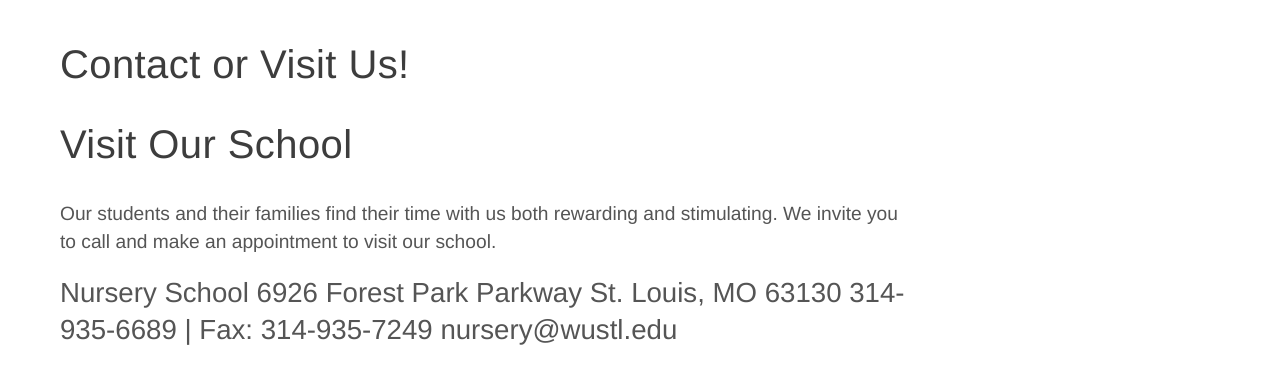
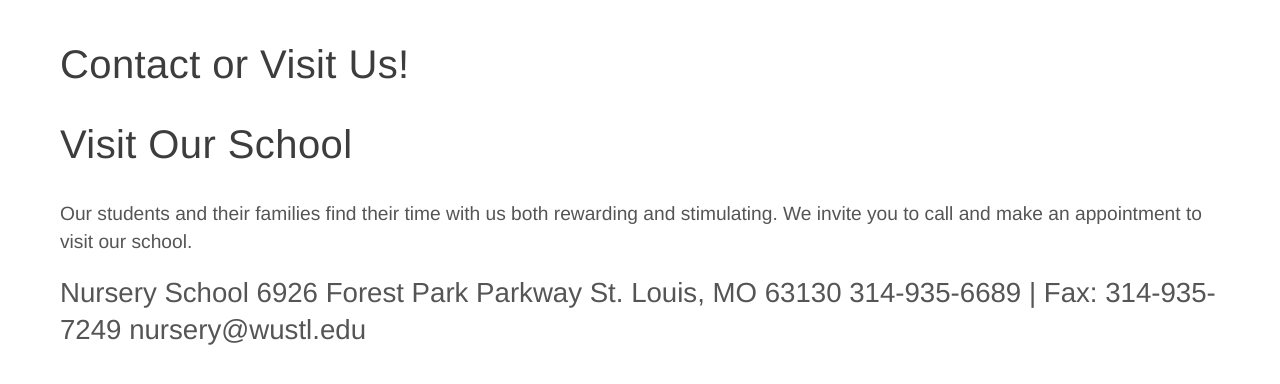
Before and after one commit to Temi360/information-foraging-project-skct, a website: page files/Contactvisitus.html in a window 1280 px wide. Drawn offline with nearby package versions, Linux system fonts and the light colour scheme; files that its build step writes are made by us from their sources; files whose address does not match are found by name.

Commit message:
changes to contact/visit us

```diff
--- a/files/Contactvisitus.html
+++ b/files/Contactvisitus.html
@@ -6,7 +6,7 @@
   <script src="https://ajax.googleapis.com/ajax/libs/jquery/3.4.1/jquery.min.js"></script>
   <meta name="viewport" content="width=device-width, initial-scale=1.0">
   <meta http-equiv="X-UA-Compatible" content="ie=edge">
-  <link rel="stylesheet" type="text/css" href="files/css/tuition.css">
+  <link rel="stylesheet" type="text/css" href="files/css/Contactvisitus.css">
   <title>Tuition | Nursery School | Washington University in St. Louis</title>
 </head>
 
--- /dev/null
+++ b/files/css/Contactvisitus.css
@@ -0,0 +1,2 @@
+/*(Temi360)*/
+@import url("common.css");
```
